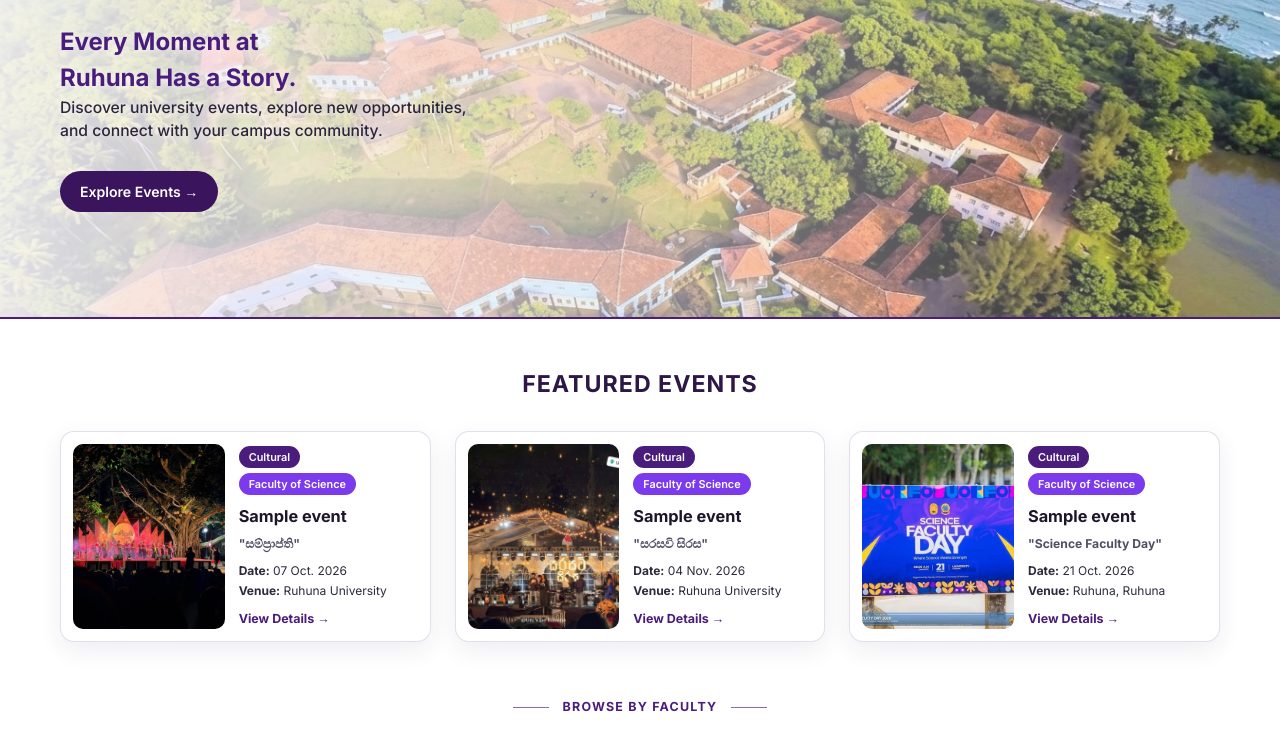
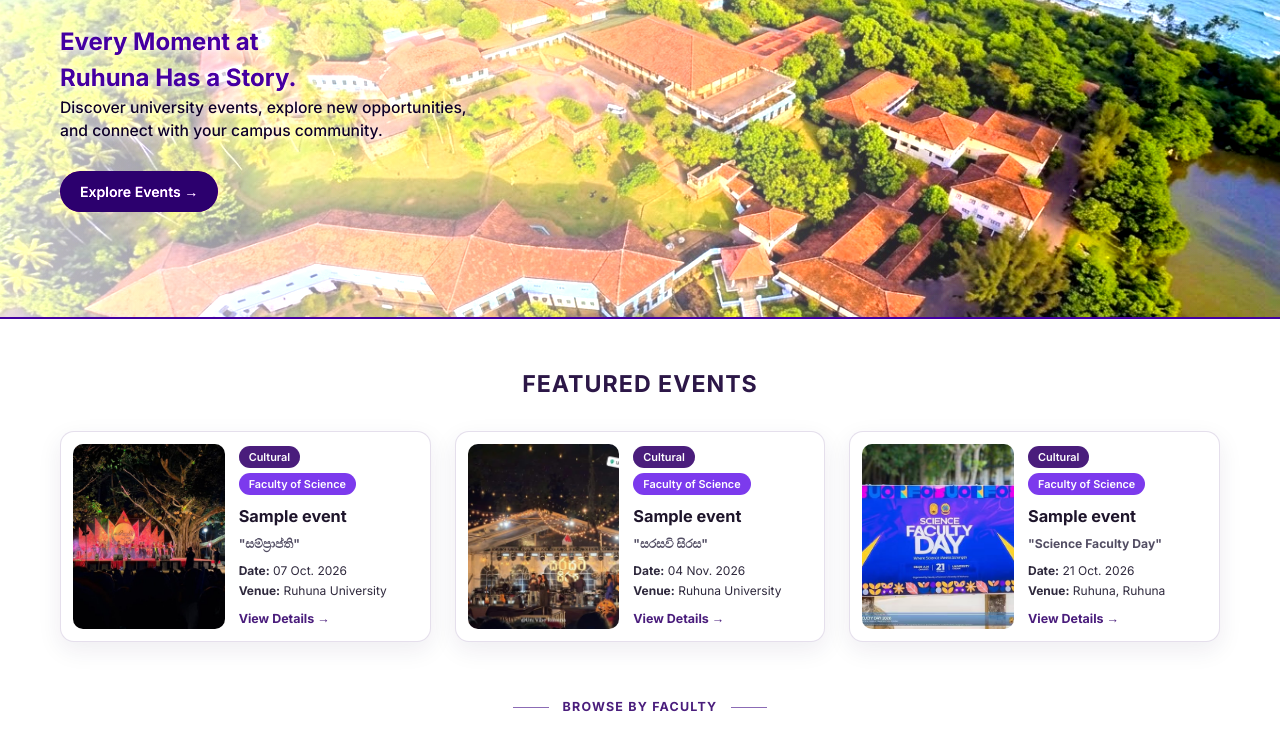
Before and after one commit to Mr-Thennakoon/ruhuna-events-group06, a plain HTML site: page index.html in a window 1280 px wide. Shown: the part 302-1040 px from the top of the page. Drawn offline with Linux system fonts and the light colour scheme.

Commit message:
Add home page4

```diff
--- a/index.html
+++ b/index.html
@@ -128,11 +128,12 @@
             padding: 95px 0 105px;
             border-bottom: 2px solid #4a1d7c;
             color: #1e152b;
+            filter: saturate(1.35) contrast(1.4);
         }
         .hero-overlay {
             position: absolute;
             inset: 0;
-            background: linear-gradient(90deg, rgba(248, 247, 252, 0.90) 0%, rgba(244, 241, 250, 0.58) 48%, rgba(248, 247, 252, 0.08) 100%);
+            background: linear-gradient(90deg, rgba(248, 247, 252, 0.7) 0%, rgba(244, 241, 250, 0.42) 48%, rgba(248, 247, 252, 0.02) 100%);
         }
 
         .hero-content {
```
